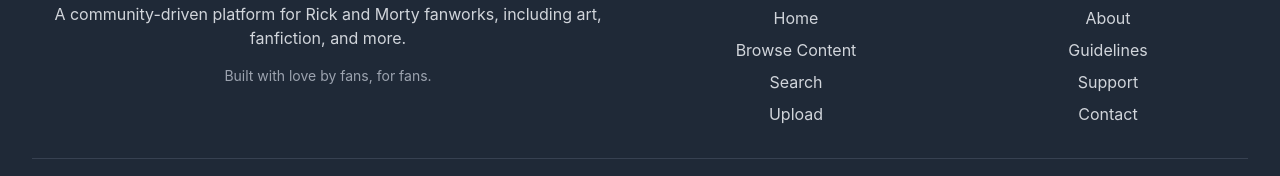
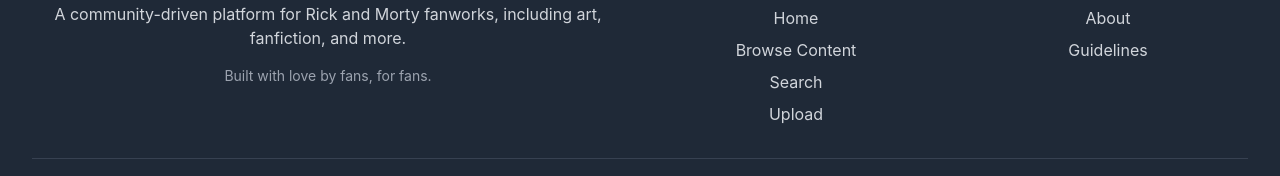
Before and after one commit to Replikas/rickortydatabase, a React (Create React App) app in the folder client/: page /upload in a window 1280 px wide. Shown: the part 2200-2376 px from the top of the page. Built offline with nearby package versions, Linux system fonts and the light colour scheme; no server answers.

Commit message:
Remove contact information from footer
- Removed Support and Contact buttons from Community section
- Simplified footer to remove help/support options
- No contact information will be provided for user assistance

```diff
--- a/client/src/components/Layout/Footer.js
+++ b/client/src/components/Layout/Footer.js
@@ -55,16 +55,6 @@
                   Guidelines
                 </button>
               </li>
-              <li>
-                <button className="text-gray-300 hover:text-white transition-colors">
-                  Support
-                </button>
-              </li>
-              <li>
-                <button className="text-gray-300 hover:text-white transition-colors">
-                  Contact
-                </button>
-              </li>
             </ul>
           </div>
         </div>
```
